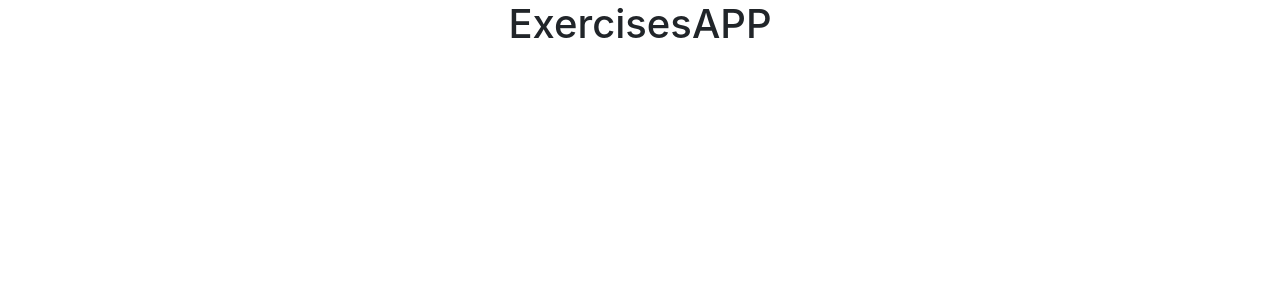
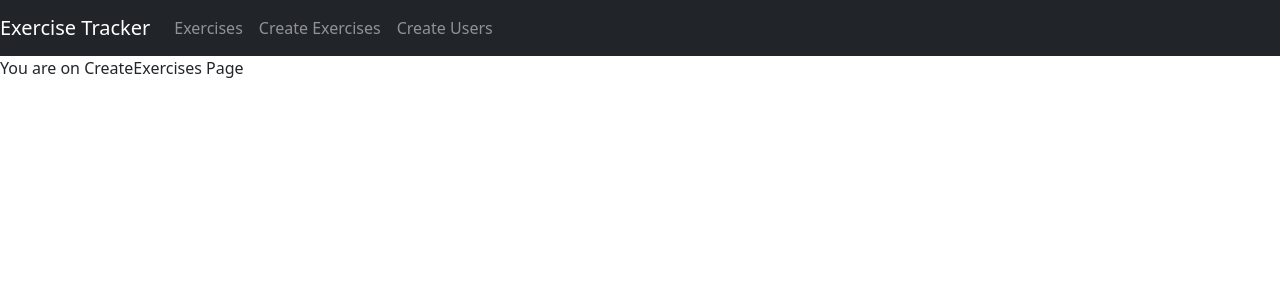
Before and after one commit to mahi9632/trackBuddy, a React (Create React App) app in the folder trackBuddy-ui/exercise-tracker/: page /create in a window 1280 px wide. Shown: the top 300 px of the page. Built offline with nearby package versions, Linux system fonts and the light colour scheme.

Commit message:
created components

```diff
--- a/trackBuddy-ui/exercise-tracker/package.json
+++ b/trackBuddy-ui/exercise-tracker/package.json
@@ -9,6 +9,7 @@
     "bootstrap": "^5.3.2",
     "react": "^18.2.0",
     "react-dom": "^18.2.0",
+    "react-router-dom": "^6.20.1",
     "react-scripts": "5.0.1",
     "web-vitals": "^2.1.4"
   },
--- a/trackBuddy-ui/exercise-tracker/src/App.js
+++ b/trackBuddy-ui/exercise-tracker/src/App.js
@@ -1,11 +1,27 @@
 import logo from './logo.svg';
 import './App.css';
-
+import "bootstrap/dist/css/bootstrap.min.css"
+import {
+  BrowserRouter as Router,
+  Route,
+  Routes,
+} from "react-router-dom";
+import Exercises from './components/Exercises.component';
+import CreateExercises from './components/CreateExercises.comonent';
+import Navbar from "./components/NavBar"
 function App() {
   return (
-    <div className="App">
-      <h1>ExercisesAPP</h1>
-    </div>
+    <>
+      <Router>
+      <Navbar />
+      <Routes>
+        <Route path="/" element={<Exercises />} />
+        {/* <Route path="/edit/:id" element={<EditExercises />} /> */}
+        <Route path="/create" element={<CreateExercises />} />
+        {/* <Route path="/user" element={<CreateUsers />} /> */}
+        </Routes>
+      </Router>
+    </>
   );
 }
 
--- /dev/null
+++ b/trackBuddy-ui/exercise-tracker/src/components/CreateExercises.comonent.js
@@ -0,0 +1,13 @@
+import React from 'react';
+
+
+const  CreateExercises = ()=>{
+    return (
+       <div>
+        You are on CreateExercises Page
+       </div>
+    )
+}
+
+
+export default CreateExercises
--- /dev/null
+++ b/trackBuddy-ui/exercise-tracker/src/components/Exercises.component.js
@@ -0,0 +1,10 @@
+import React from 'react';
+
+const  Exercises = ()=>{
+    return (
+       <div>
+        You are on Exercises Page
+       </div>
+    )
+}
+export default Exercises
--- /dev/null
+++ b/trackBuddy-ui/exercise-tracker/src/components/NavBar.js
@@ -0,0 +1,28 @@
+import React from 'react';
+import {Link} from 'react-router-dom';
+
+
+const  NavBar = ()=>{
+    return (
+        <nav className='navbar navbar-dark bg-dark navbar-expand-lg navbar-expand-md '>
+            <Link to="/" className='navbar-brand '>Exercise Tracker</Link>
+
+            <div className='collapse navbar-collapse'>
+                <ul className='navbar-nav mr-auto'>
+                    <li className='navbar-item'>
+                        <Link to="/" className='nav-link'>Exercises</Link>
+                    </li>
+                    <li className='navbar-item'>
+                        <Link to="/create" className='nav-link'>Create Exercises</Link>
+                    </li>
+                    <li className='navbar-item'>
+                        <Link to="/user" className='nav-link'>Create Users</Link>
+                    </li>
+                </ul>
+            </div>
+        </nav>
+    )
+}
+
+
+export default NavBar
```
Also changed, not shown: trackBuddy-ui/exercise-tracker/src/components/EditExercises.component.js (added, +13 -0 lines), 1 other file (tests, documents, lock files or other folders).
